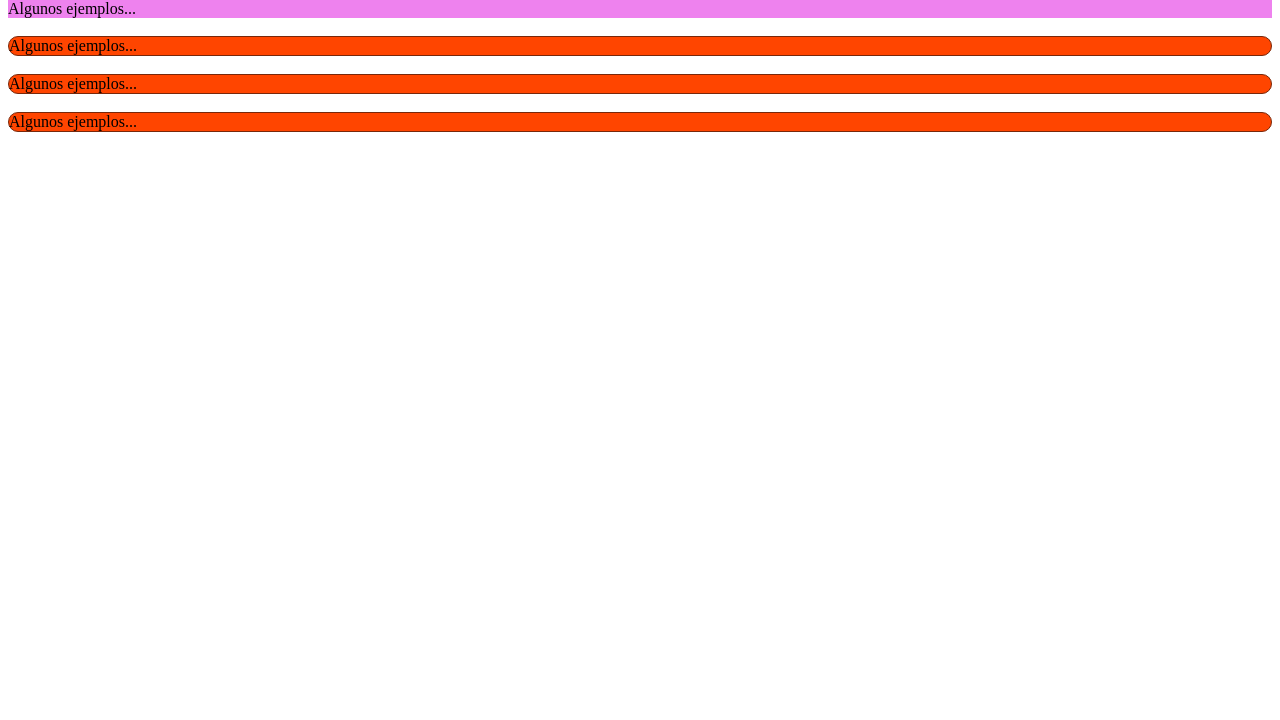
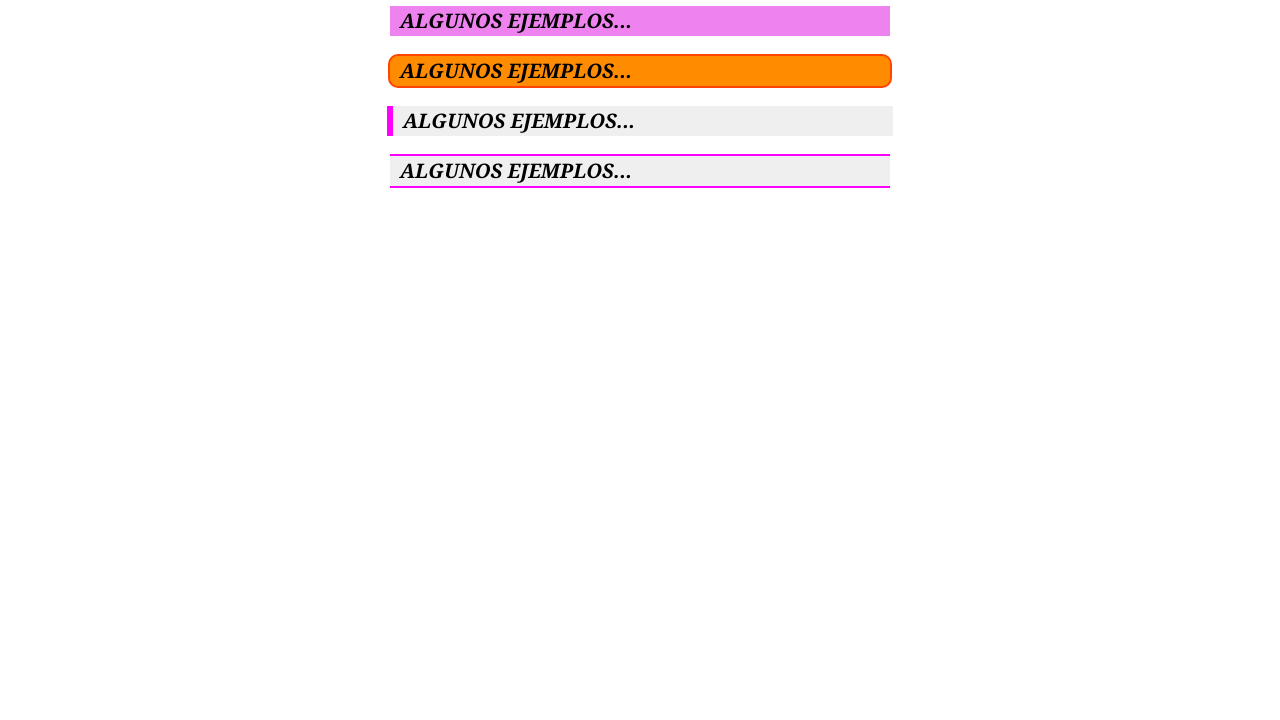
Before and after one commit to Abiinfinito/generation_bootcamp, a plain HTML site: page intro_css/ejercicio1.html in a window 1280 px wide. Shown: the part 80-800 px from the top of the page. Drawn offline with Linux system fonts and the light colour scheme.

Commit message:
ejercicio1 en CSS

```diff
--- a/intro_css/assets/css/ejercicio1.css
+++ b/intro_css/assets/css/ejercicio1.css
@@ -1,29 +1,47 @@
 .cuadro1{
-    width: auto;
-    height: auto;
+    width: 500px;
+    height: 30px;
     background-color: violet;
 }
 
 .cuadro2{
-    width: auto;
-    height: auto;
-    background-color: orangered;
-    border: 1px solid rgb(120, 40, 11);
+    width: 500px;
+    height: 30px;
+    background-color: darkorange;
+    border: 2px solid orangered;
     border-radius: 10px;
 }
 
 .cuadro3{
-    width: auto;
-    height: auto;
-    background-color: orangered;
-    border: 1px solid rgb(120, 40, 11);
-    border-radius: 10px;
+    width: 500px;
+    height: 30px;
+    background-color: rgb(240, 239, 239);
+    border-left: 6px solid fuchsia;
+
 }
 
 .cuadro4{
-    width: auto;
-    height: auto;
-    background-color: orangered;
-    border: 1px solid rgb(120, 40, 11);
-    border-radius: 10px;
+    width: 500px;
+    height: 30px;
+    background-color: rgb(240, 239, 239);
+    border-top: 2px solid fuchsia;
+    border-bottom: 2px solid fuchsia;
+
 }
+
+div{
+    font-style: italic;
+    font-family: Cambria, Cochin, Georgia, Times, 'Times New Roman', serif;
+    font-weight: bold;
+    font-size: 20px;
+    line-height: 30px;
+    margin-left: auto;
+    margin-right: auto;
+    text-indent: 10px;
+
+}
+h1{
+    text-align: center;
+    font-style: italic;
+    font-family: Cambria, Cochin, Georgia, Times, 'Times New Roman', serif;
+}
--- a/intro_css/ejercicio1.html
+++ b/intro_css/ejercicio1.html
@@ -9,13 +9,13 @@
 </head>
 <body>
     <h1>CAJAS DE COLORES CON HTML PARA DESTACAR TEXTOS</h1>
-    <div class= "cuadro1"> Algunos ejemplos... </div>
+    <div class= "cuadro1" "white-space"   >  ALGUNOS EJEMPLOS... </div>
     <br>
-    <div class="cuadro2" >Algunos ejemplos...</div>
+    <div class="cuadro2" >    ALGUNOS EJEMPLOS...</div>
     <br>
-    <div class="cuadro3" >Algunos ejemplos...</div>
+    <div class="cuadro3" >    ALGUNOS EJEMPLOS...</div>
     <br>
-    <div class="cuadro4"  >Algunos ejemplos...</div>
+    <div class="cuadro4"  >   ALGUNOS EJEMPLOS...</div>
 
 </body>
 </html>
```
